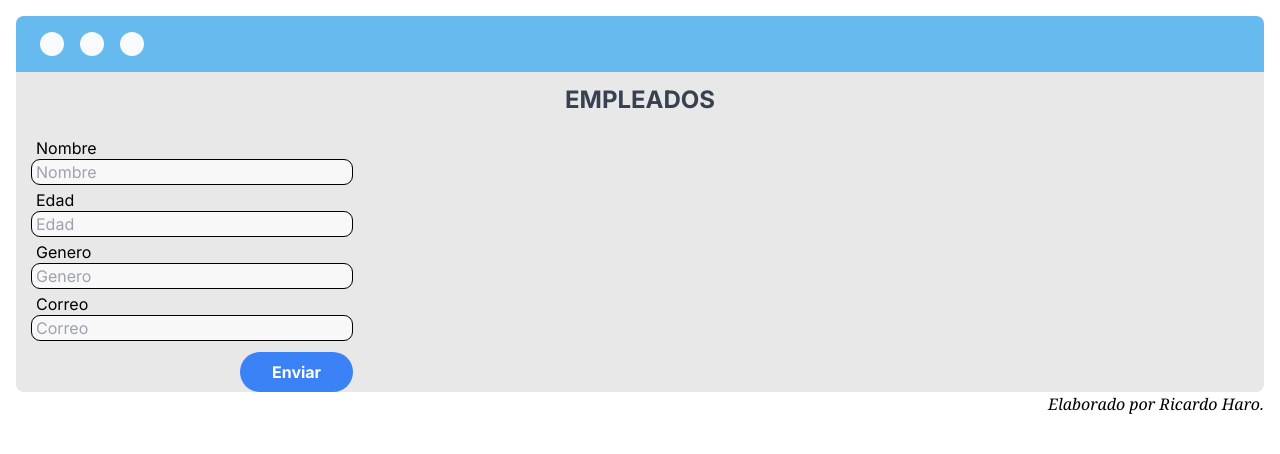
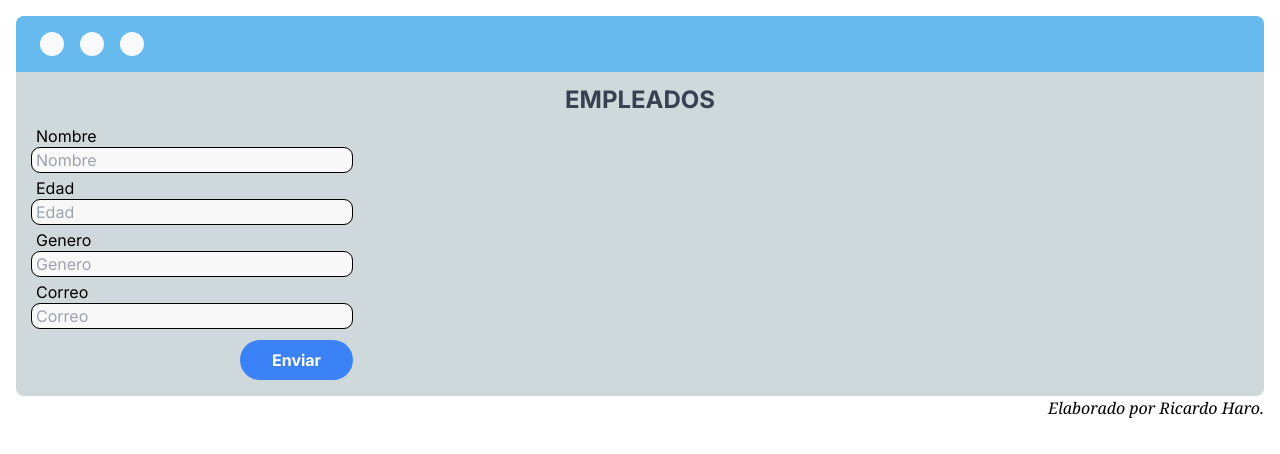
Before and after one commit to Skianyan/empleado, a Next.js app: page / in a window 1280 px wide. Shown: the top 454 px of the page. Built offline with nearby package versions, Linux system fonts and the light colour scheme.

Commit message:
add color fix

```diff
--- a/app/form.tsx
+++ b/app/form.tsx
@@ -21,7 +21,7 @@ const Formulario = () => {
         <FormInput nombre={'Genero'} placeholder={'Genero'}/>
         <FormInput nombre={'Correo'} placeholder={'Correo'}/>
 
-          <button type='submit' className=' bg-blue-500 hover:bg-blue-700 text-white ml-56 font-bold py-2 px-8 mt-2
+          <button type='submit' className=' bg-blue-500 hover:bg-blue-700 text-white ml-56 font-bold py-2 px-8 mt-2 mb-4
           rounded-full'>Enviar</button>
         </form>
     )
--- a/app/page.tsx
+++ b/app/page.tsx
@@ -3,13 +3,13 @@ import Formulario from './form'
 
 const HomePage = () => {
   return (
-    <main className='bg-[#e8e8e8] rounded-lg mx-4'>
+    <main className='bg-[#cfd8da] rounded-lg mx-4'>
       <header className='flex flex-row bg-[#67baee] p-4 mt-4 rounded-t-lg'>
         <div className="bg-slate-50 p-3 mx-2 rounded-full"></div>
         <div className="bg-slate-50 p-3 mx-2 rounded-full"></div>
         <div className="bg-slate-50 p-3 mx-2 rounded-full"></div>
       </header>
-    <section className='pb-5'>
+    <section className='pb-2'>
       <p className= 'text-center text-2xl uppercase font-bold text-gray-700 mt-3'>Empleados</p>
     </section>
     <Formulario />
```
